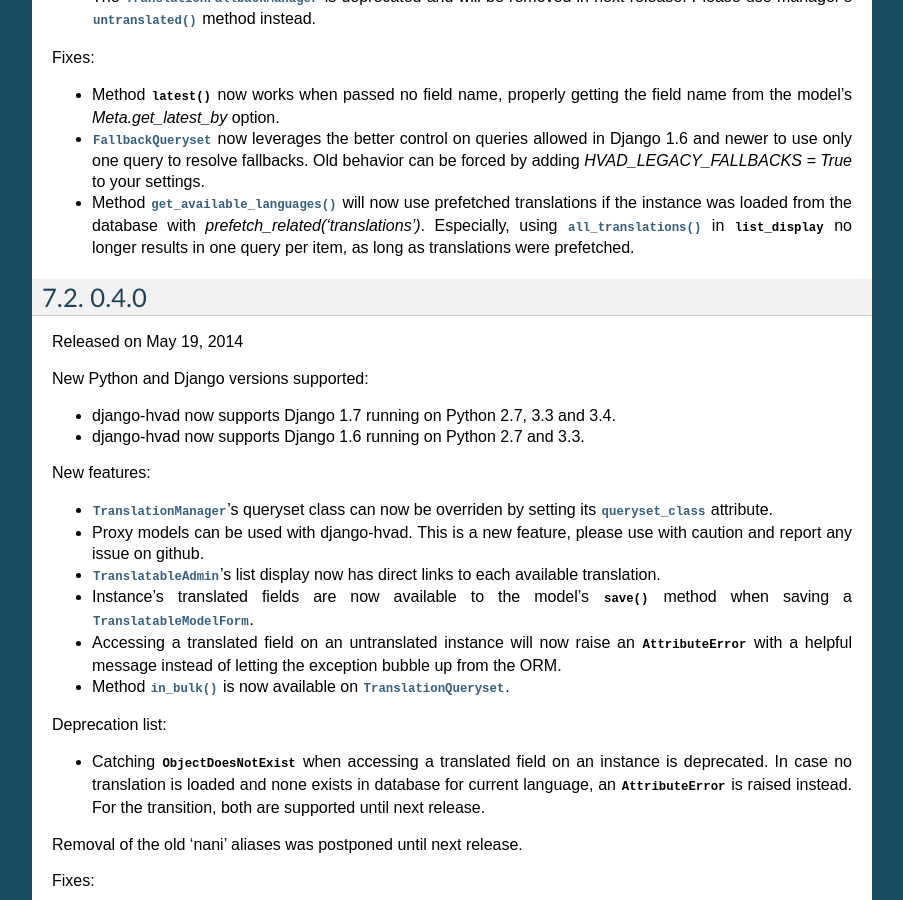
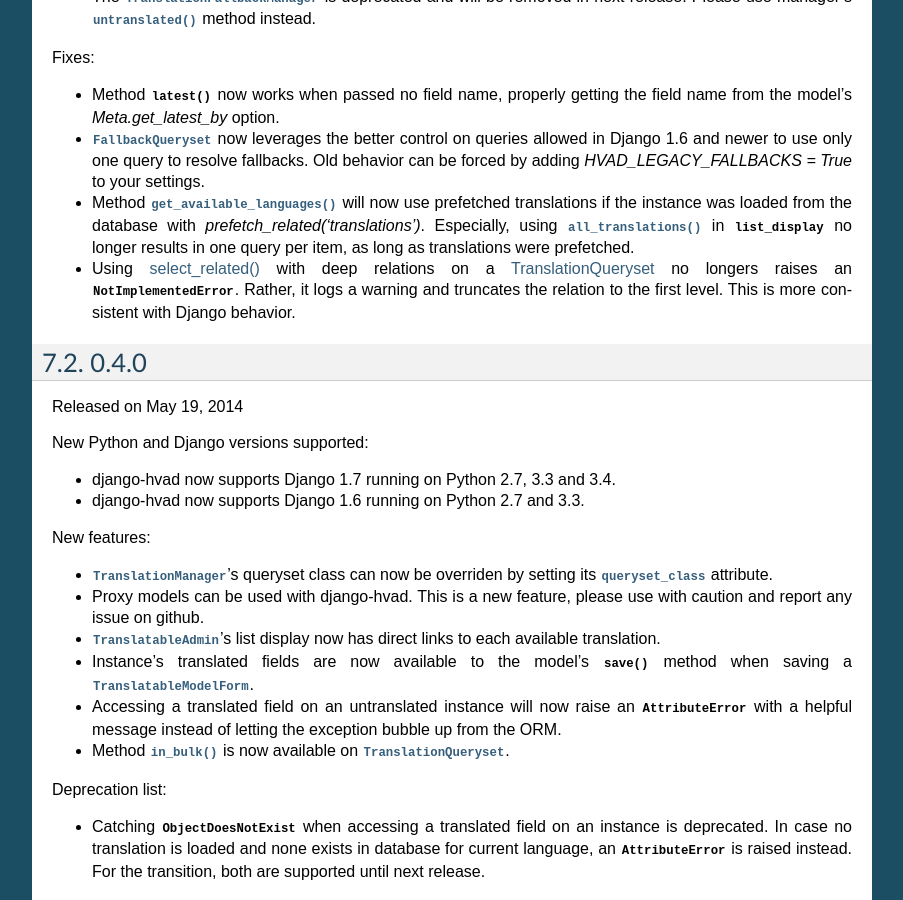
Before and after one commit to KristianOellegaard/django-hvad, a Sphinx documentation site: the page built from docs/public/release_notes.rst, in a window 1280 px wide and 900 px high, scrolled down 822 px. Shown: the whole window, without its empty margins (198-1101 px from the left). Built offline with Sphinx 7.4.7, drawn with Linux system fonts in a browser that asks for light colours.

Commit message:
Make select_related accept deep selects and throw a warning rather than fail. This is consistent with Django behavior, that ignores relations it cannot satisfy.

```diff
--- a/docs/public/queryset.rst
+++ b/docs/public/queryset.rst
@@ -55,6 +55,8 @@
     Deletes all :term:`Translations Model` instances in a queryset, without
     deleting the :term:`Shared Model` instances.
 
+.. _select_related-public:
+
 select_related
 --------------
 
@@ -64,7 +66,8 @@
 
     The ``select_related`` method is limited to a one level depth when selecting
     related translatable models. Passing deeper relations to it will result in
-    an :exc:`~exceptions.NotImplementedError` being raised.
+    a warning being issued to logger `hvad.manager` and the relation being
+    truncated to first level.
 
 
 Not implemented public queryset methods
--- a/docs/public/release_notes.rst
+++ b/docs/public/release_notes.rst
@@ -70,6 +70,11 @@
   :meth:`~hvad.admin.TranslatableAdmin.all_translations` in
   :attr:`~django.contrib.admin.ModelAdmin.list_display` no longer results in one
   query per item, as long as translations were prefetched.
+- Using :ref:`select_related() <select_related-public>` with deep relations on a
+  :ref:`TranslationQueryset <TranslationQueryset-public>` no longers raises an
+  :exc:`~exceptions.NotImplementedError`. Rather, it logs a warning and truncates
+  the relation to the first level. This is more consistent with Django
+  behavior.
 
 
 .. release 0.4.0
```
Also changed, not shown: 1 other file.
